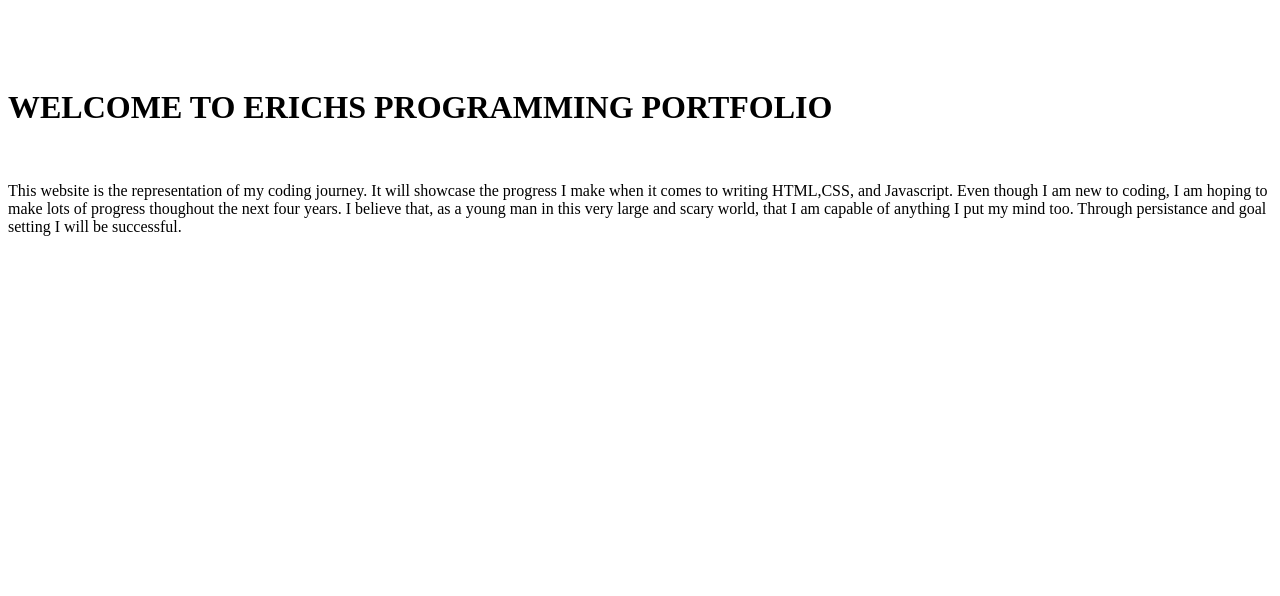
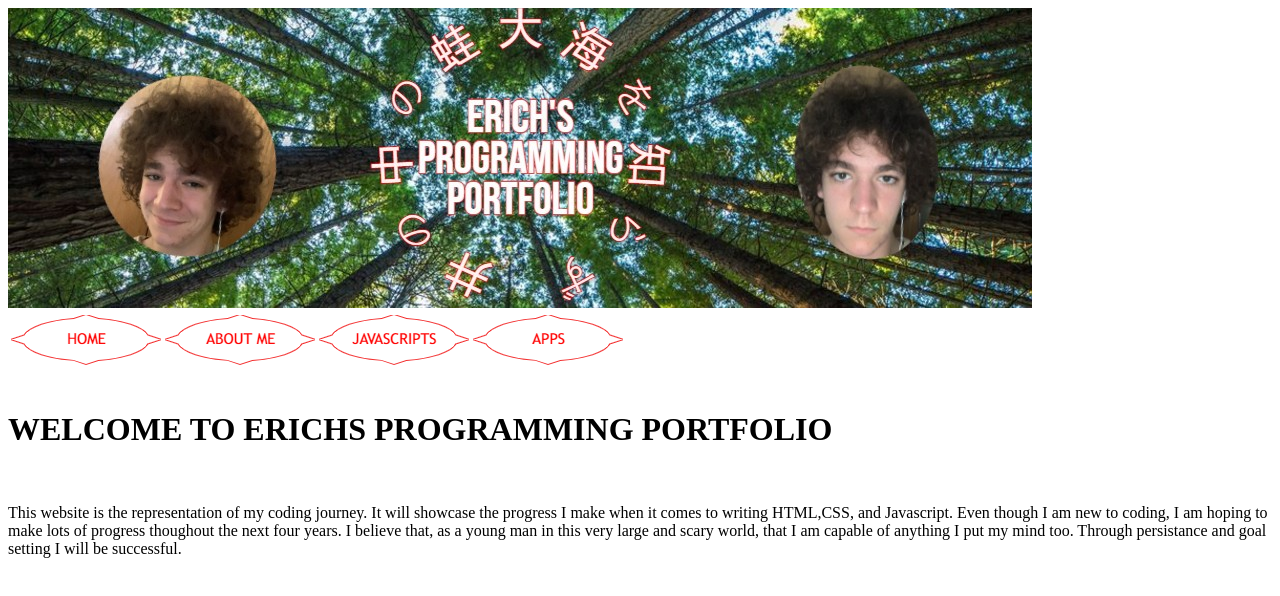
Before and after one commit to erichpriemer123/erichpriemer0123, a plain HTML site: page index.html in a window 1280 px wide. Drawn offline with Linux system fonts and the light colour scheme.

Commit message:
Update index.html

```diff
--- a/index.html
+++ b/index.html
@@ -7,13 +7,14 @@
   </head>
 
   <body>
-    <img src="">
+    <img src="Mybanner.jpg">
     <table>
        <tbody>
          <tr>
-           <td> <a href=""> <img src=""> </a> </td>
-           <td> <a href=""> <img src=""> </a> </td>
-           <td> <a href=""> <img src="">  </a> </td>
+           <td> <a href="index.html"> <img src="home.png"> </a> </td>
+           <td> <a href="Aboutme.html"> <img src="about.png"> </a> </td>
+           <td> <a href="Javascript.html"> <img src="javascripts.png">  </a> </td>
+           <td> <a href="apps.html"> <img src="apps.png"> </a> </td>
          </tr>
        </tbody>
     </table>
```
